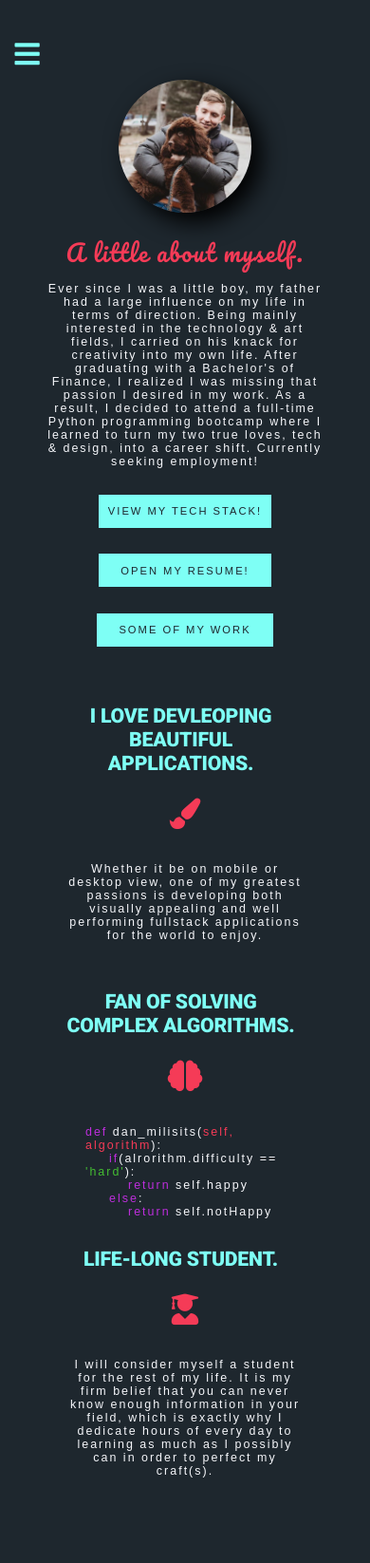
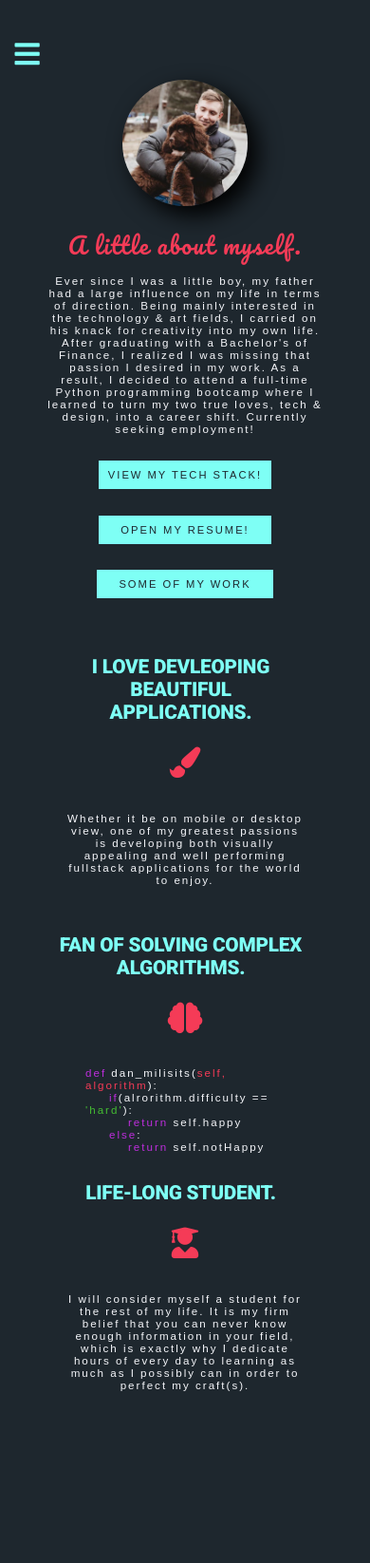
Before and after one commit to d-milisits/portfolio, a PHP site: page /about.html in a window 390 px wide. Shown: the whole page at 95% size. After the commit the page ends 1465 px from the top, so only its background shows below. Run offline with PHP 8.4, Linux system fonts and the light colour scheme; some libraries are stand-ins or nearby versions.

Commit message:
minor mobile changes

```diff
--- a/css/about.css
+++ b/css/about.css
@@ -167,19 +167,19 @@ button {
 }
 @media (max-width: 400px) {
   .about-me-img {
-    height: 140px;
-    width: 140px;
+    height: 132.5px;
+    width: 132.5px;
   }
   .about-myself {
-    font-size: 1.53rem;
+    font-size: 1.5rem;
     padding: 20px 20px 10px 20px;
   }
   .about-myself-text {
     max-width: 75%;
-    font-size: .78rem;
+    font-size: .725rem;
   }
   .info-title {
-    font-size: 1.33rem;
+    font-size: 1.30rem;
     width: 90%;
     padding: 10px;
   }
@@ -189,10 +189,10 @@ button {
   }
   .info-box-content p {
     max-width: 100%;
-    font-size: .78rem;
+    font-size: .725rem;
   }
   .code {
-    font-size: .78rem;
+    font-size: .725rem;
     letter-spacing: 2px;
     padding:20px 40px;
   }
--- a/css/button.css
+++ b/css/button.css
@@ -69,8 +69,8 @@ button:hover:before,button:hover:after{
 }
 @media (max-width: 535px) {
   button {
-    height: 35px;
-    padding: 0 0.85em;
+    height: 30px;
+    padding: 0 0.90em;
     font-size: .7em;
   }
 }
--- a/css/portfolio.css
+++ b/css/portfolio.css
@@ -426,9 +426,12 @@ html {
     padding: 1.5ch 2ch;
     margin-left: 8vw;
   }
-}
-@media (max-width: 380px) {
   .image img {
-    display:none;
+    height: 200px;
+    width: 315px;
+    top: 32.5%;
+    right: -3%;
+    opacity: .0225;
+    transform: rotate(25deg);
   }
 }
```
